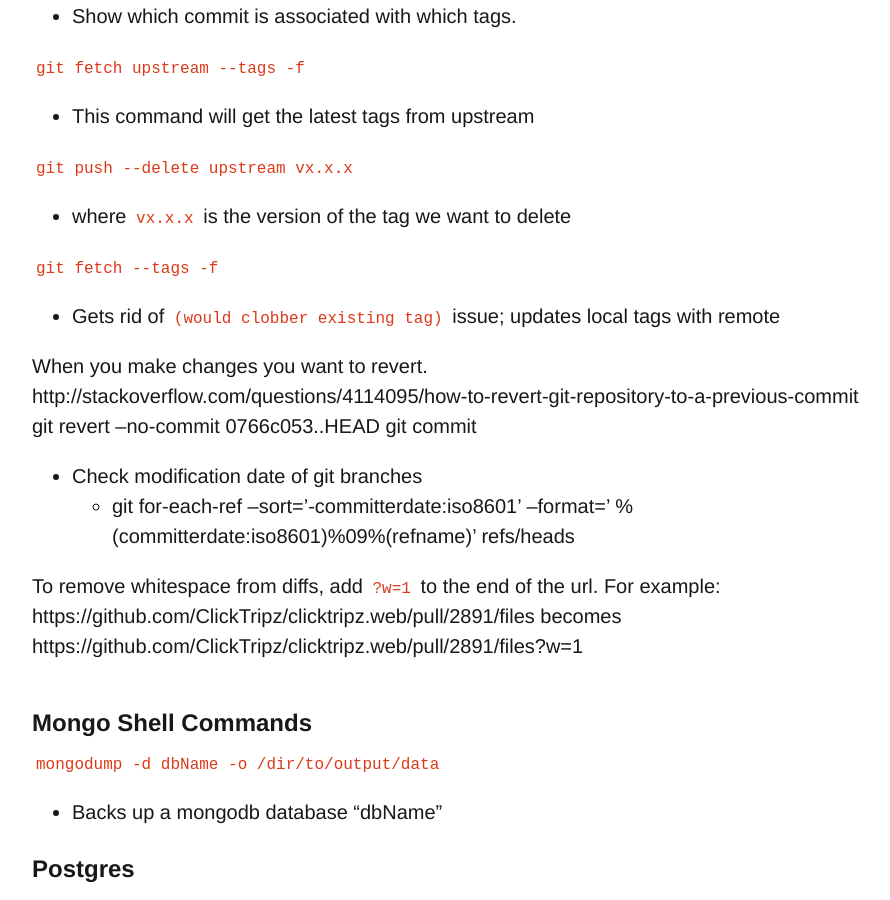
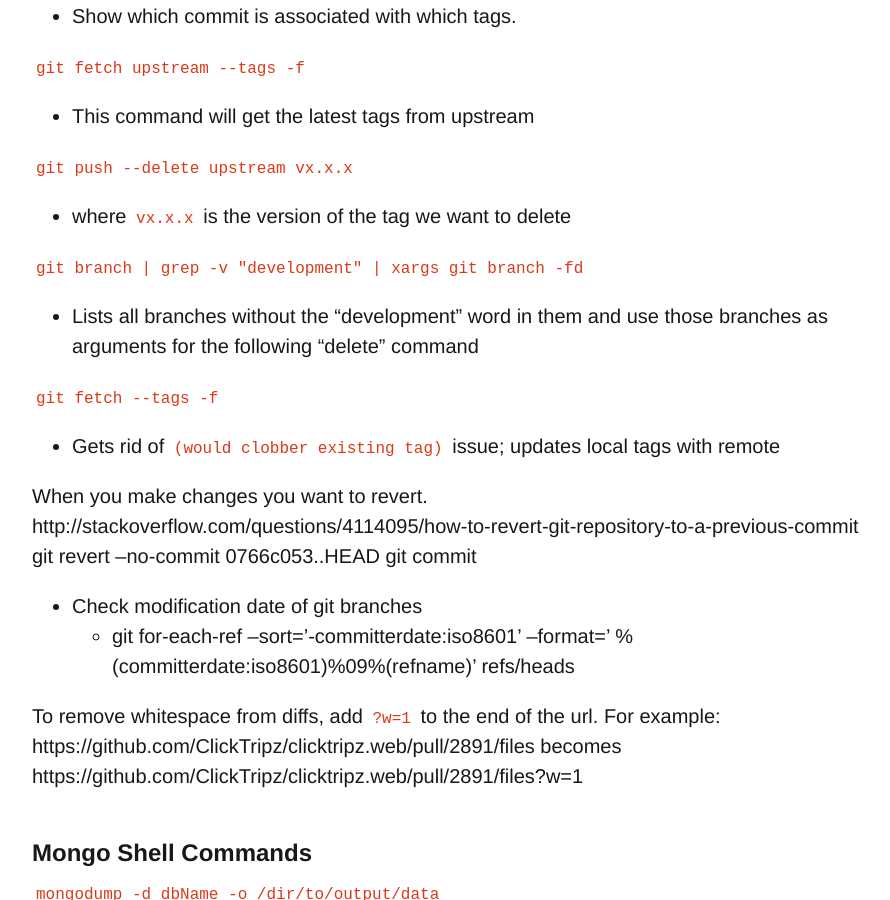
Before and after one commit to chief10/chief10.github.io, a Jekyll site: the page built from cheatsheet.md, in a window 1280 px wide and 900 px high, scrolled down 3932 px. Shown: the whole window, without its empty margins (112-1002 px from the left). Built offline with Jekyll 4.4.1, drawn with Linux system fonts in a browser that asks for light colours; some web fonts are replaced; comment, search, counter and statistics services are not loaded.

Commit message:
Update cheatsheet.md

```diff
--- a/cheatsheet.md
+++ b/cheatsheet.md
@@ -115,6 +115,9 @@ option + tab
 `git push --delete upstream vx.x.x`
 - where `vx.x.x` is the version of the tag we want to delete
 
+`git branch | grep -v "development" | xargs git branch -fd`
+- Lists all branches without the "development" word in them and use those branches as arguments for the following "delete" command
+
 `git fetch --tags -f`
 - Gets rid of `(would clobber existing tag)` issue; updates local tags with remote
 
```
